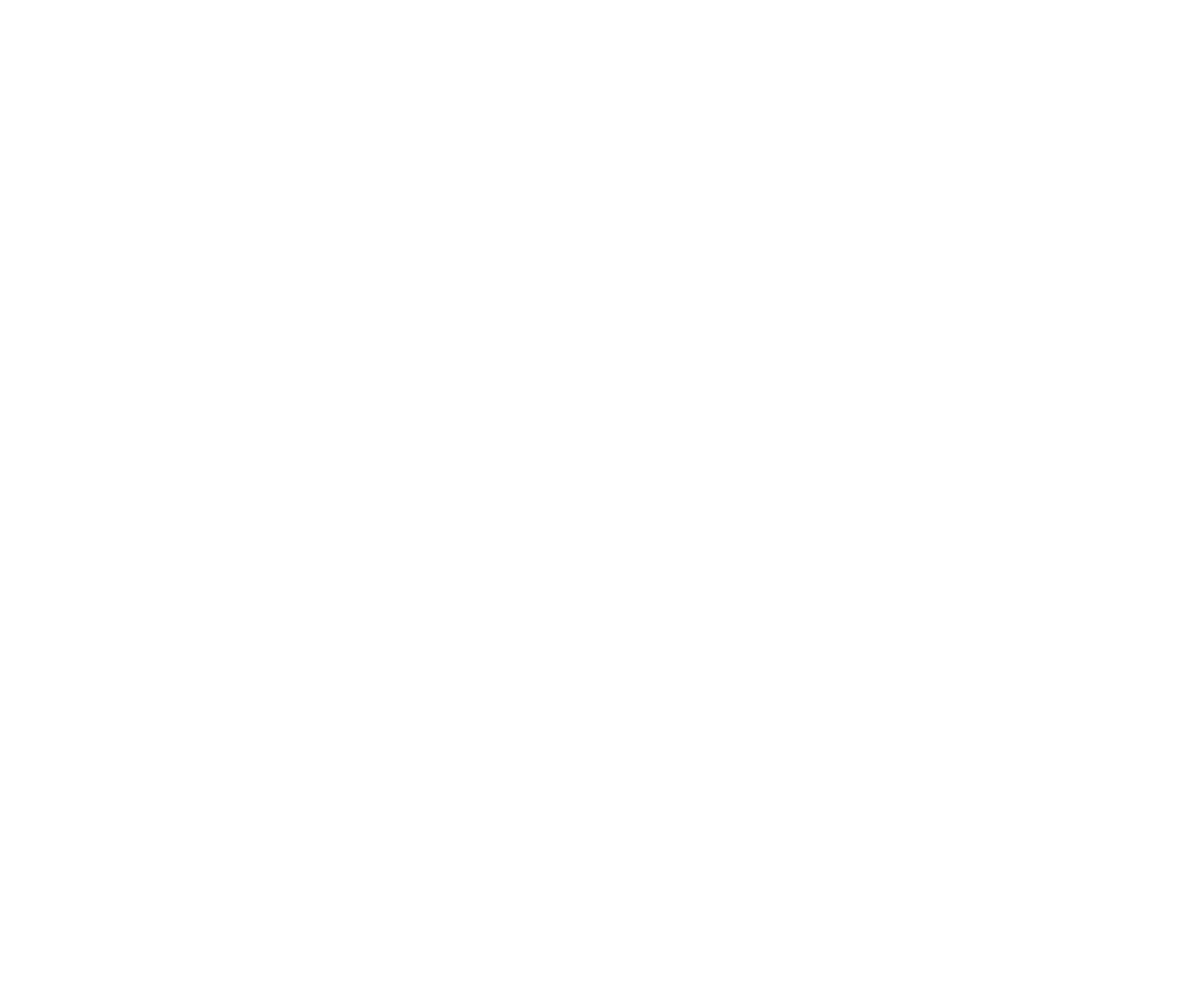
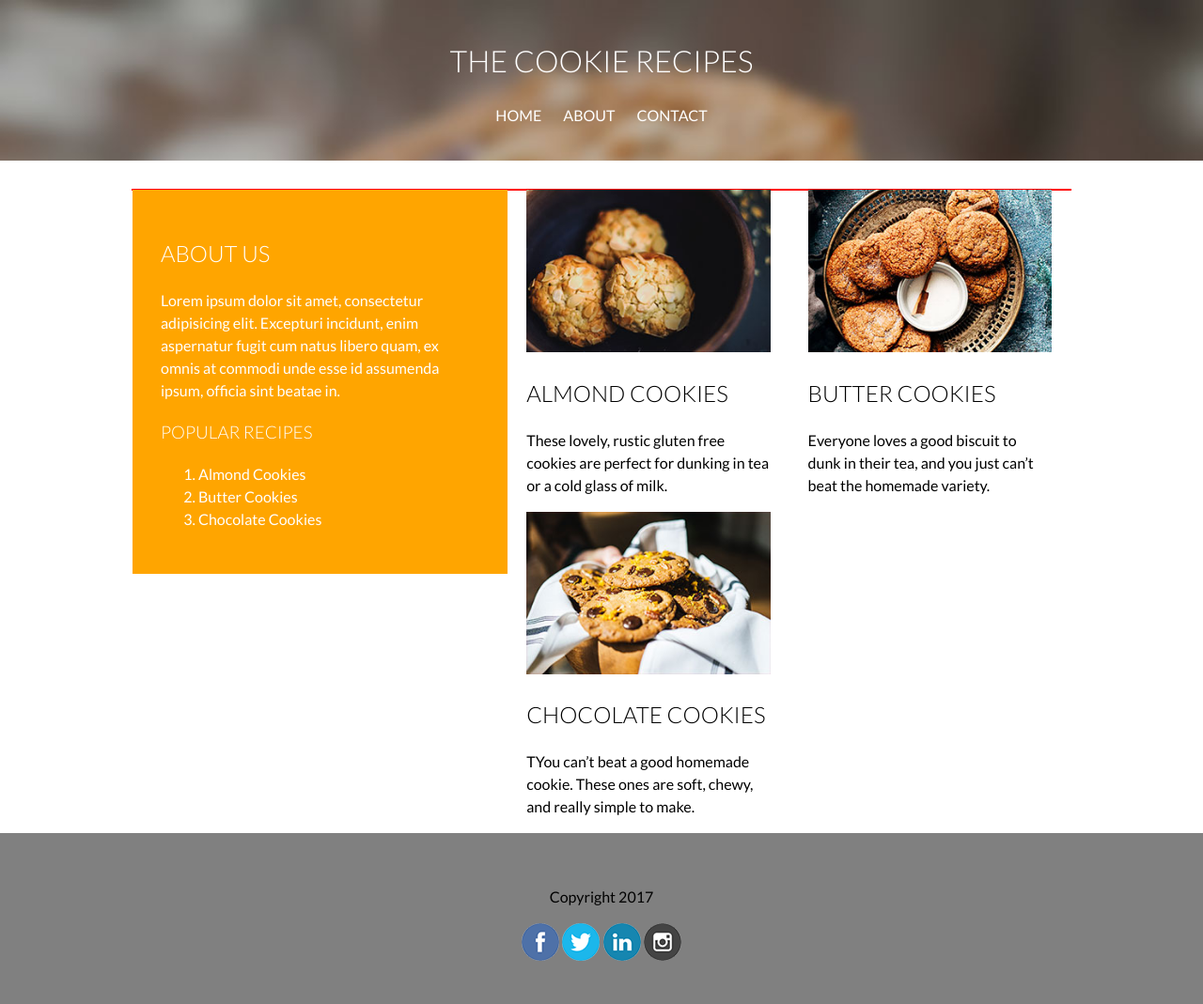
Before and after one commit to DanielGohES/symmetrical-lamp, a plain HTML site: page index.html in a window 1280 px wide. Shown: the whole page at 94% size. Before the commit the page ends 800 px from the top, so only its background shows below. Drawn offline with Linux system fonts and the light colour scheme.

Commit message:
Add files via upload

```diff
--- a/css/style.css
+++ b/css/style.css
@@ -1,3 +1,97 @@
 * {
   box-sizing: border-box;
 }
+
+body {
+	font-family: 'Lato',sans-serif;
+	line-height: 1.5;
+	margin:0;
+}
+
+h1, h2, h3 {
+	text-transform: uppercase;
+	font-weight: 300;
+}
+
+header{
+	text-align: center;
+	text-transform: uppercase;
+	background-color: green;
+	color:white;
+	background-image: url(../images/header-bg.jpg);
+	background-size:cover;
+	padding: 20px 40px;
+	margin-bottom: 30px
+}
+
+header ul{
+	padding:0;
+}
+
+header li{
+	margin:10px;
+	display: inline;
+}
+
+.container{
+	width:1000px;
+	border:1px solid red;
+	margin: 0 auto;
+}
+
+.sidebar{
+	width:40%;
+	/*40% of 1000px = 400px*/
+	float: left;
+	background-color: orange;
+	padding:30px;
+	color:white;
+}
+
+.recipes{
+	width:60%;
+	float: right;
+}
+
+article{
+	width: 50%;
+	float: left;
+	padding:0 20px;
+}
+
+article img {
+	width: 100%
+}
+
+footer{
+	clear: both;
+	background-color: grey;
+	text-align: center;
+	padding: 40px 0;
+}
+
+a {
+	color: white;
+	text-decoration: none;
+	padding-bottom: 10px
+}
+
+a:hover {
+	border-bottom: 1px solid white;
+}
+
+@media(max-width: 1000px) {
+	.sidebar{
+		display: none;
+	}
+
+	.recipes, .container{
+		width: 100%;
+	}
+}
+
+@media (max-width: 600px ){
+article{
+	width:100%;
+}
+}
--- a/index.html
+++ b/index.html
@@ -1 +1,61 @@
-<!-- Blank HTML file -->
+<!DOCTYPE html>
+<html>
+<head>
+	<title>my site</title>
+	<link rel="stylesheet" href="css/style.css">
+	<link href="https://fonts.googleapis.com/css?family=Lato:300,400,700" rel="stylesheet">
+</head>
+<body>
+
+<header>
+<h1>The Cookie Recipes</h1>
+<ul>
+	<li><a href="https://www.google.com" target="_blank">Home</a></li>
+	<li><a href="https://www.yahoo.com" target="_blank">About</a></li>
+	<li><a href="https://www.bing.com" target="_blank">Contact</a></li>
+</ul>
+</header>
+
+<div class="container">
+	<div class="sidebar">
+
+<h2>About Us</h2>
+<p>Lorem ipsum dolor sit amet, consectetur adipisicing elit. Excepturi incidunt, enim aspernatur fugit cum natus libero quam, ex omnis at commodi unde esse id assumenda ipsum, officia sint beatae in.</p>
+
+<h3>Popular Recipes</h3>
+<ol>
+	<li>Almond Cookies</li>
+	<li>Butter Cookies</li>
+	<li>Chocolate Cookies</li>
+</ol>
+</div>
+
+	<div class="recipes">
+		<article>
+			<img src="images/almond-cookies.jpg">
+			<h2>Almond Cookies</h2>
+			<p>These lovely, rustic gluten free cookies are perfect for dunking in tea or a cold glass of milk.</p>
+			</article>
+			<article>
+			<img src="images/butter-cookies.jpg">
+			<h2>Butter Cookies</h2>
+			<p>Everyone loves a good biscuit to dunk in their tea, and you just can’t beat the homemade variety.</p>
+			</article>
+			<article>
+			<img src="images/chocolate-cookies.jpg">
+			<h2>Chocolate Cookies</h2>
+			<p>TYou can’t beat a good homemade cookie. These ones are soft, chewy, and really simple to make.</p>
+		</article>
+	</div>
+</div>
+
+<footer>
+<p> Copyright 2017</p>
+<img src="images/facebook.png">
+<img src="images/twitter.png">
+<img src="images/linkedin.png">
+<img src="images/instagram.png">
+</footer>
+
+</body>
+</html>
```
